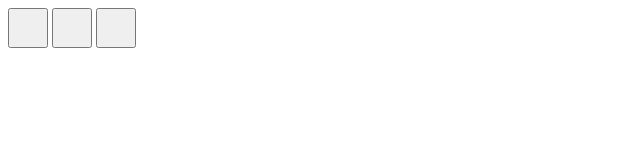
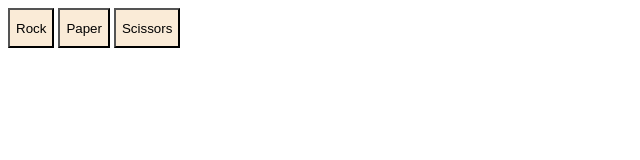
Before and after one commit to CalFarmer/rock-paper-scissors, a plain HTML site: page index.html in a window 1280 px wide. Shown: the whole page, without its empty margins (0-640 px from the left). Drawn offline with Linux system fonts and the light colour scheme.

Commit message:
Add buttons with style and link script

```diff
--- a/index.html
+++ b/index.html
@@ -6,15 +6,15 @@
     <title>Rock Paper Scissors</title>
     <style>
         button {
-            width: 3em;
             height: 3em;
+            background-color: antiquewhite;
         }
     </style>
 </head>
 <body>
-    <button class="rock"></button>
-    <button class="paper"></button>
-    <button class="scissors"></button>
+    <button class="rock">Rock</button>
+    <button class="paper">Paper</button>
+    <button class="scissors">Scissors</button>
 
 
 
```
